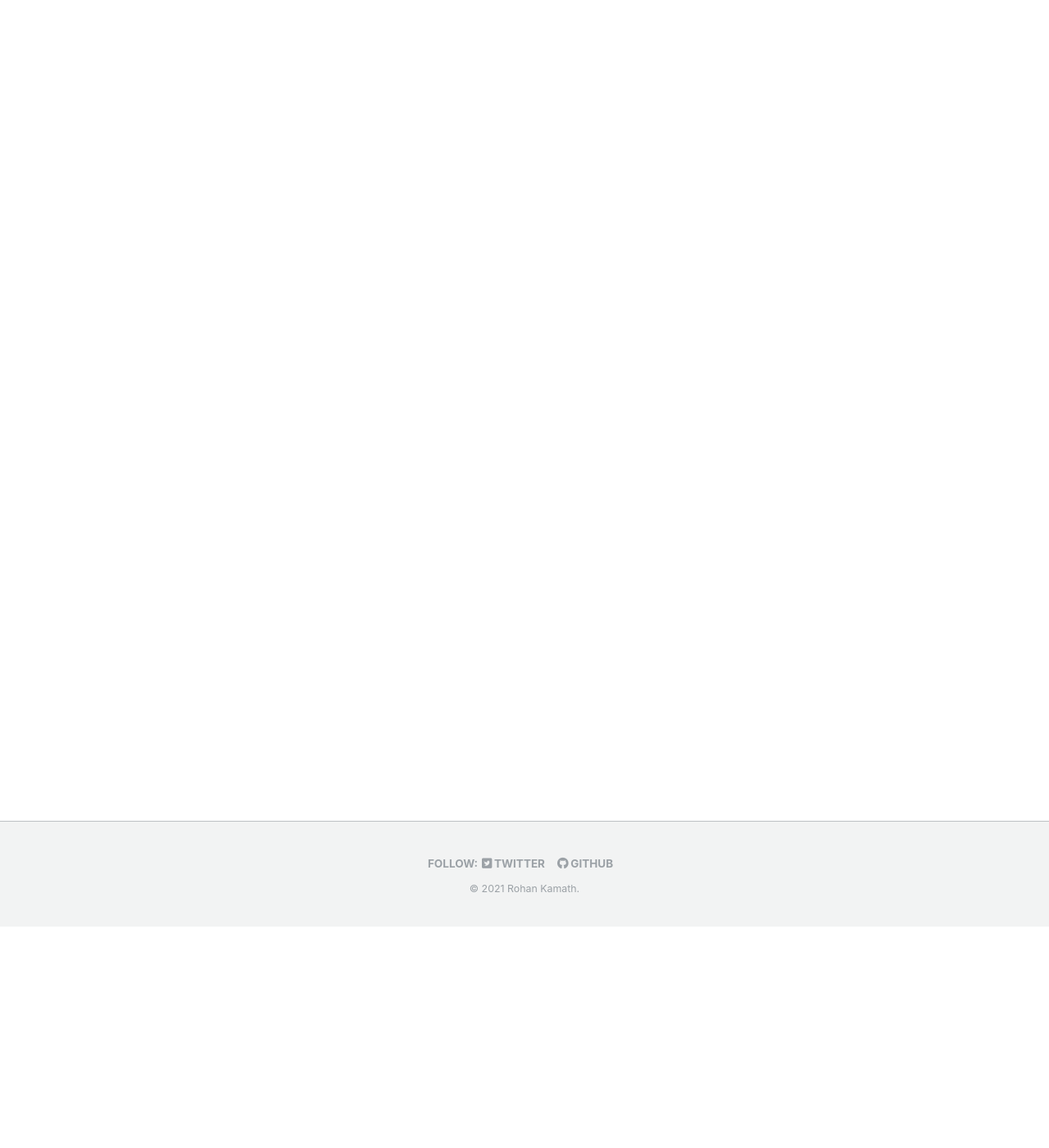
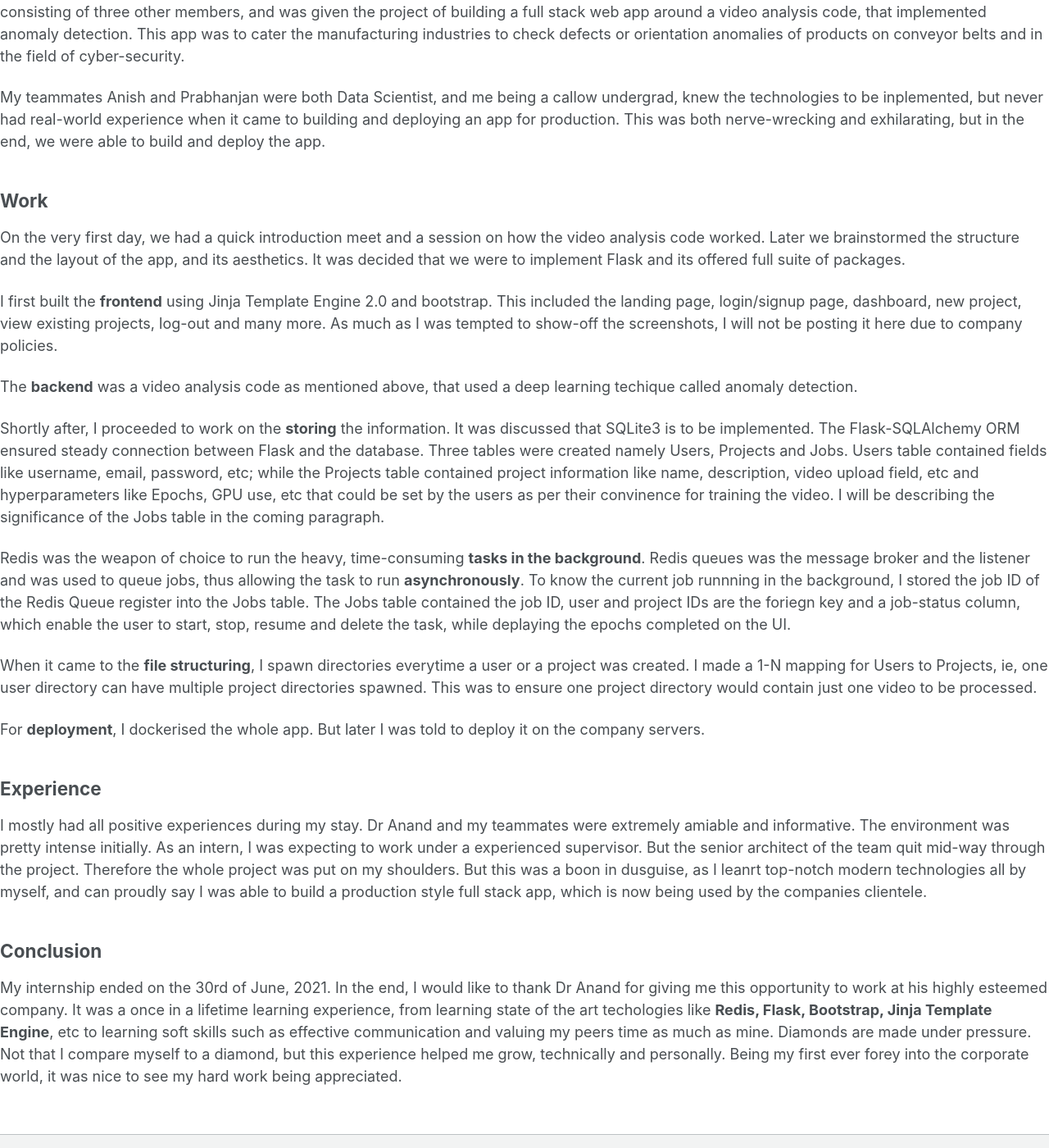
Before and after one commit to rohanrkamath/rohanrkamath.github.io, a Jekyll site: the page built from _posts/2021-07-01-Asquared-iot.md, in a window 1280 px wide and 1400 px high, scrolled down 270 px. Shown: the whole window at 82% size. Built offline with Jekyll 4.4.1, drawn with Linux system fonts in a browser that asks for light colours; our own code applies the rules of GitHub Pages for plain Markdown files; some of the changed text lies outside the part shown.

Commit message:
updated blog post

```diff
--- a/_posts/2021-07-01-Asquared-iot.md
+++ b/_posts/2021-07-01-Asquared-iot.md
@@ -4,4 +4,32 @@ date: 2021-07-01
 permalink: /posts/2021/07/Full-Stack-Web-Developer-at-Asqaured-IoT-My-Experience/
 ---
 
-Test
+I started my internship as a Full Stack Web Developer at [Asquared IoT](https://www.asquared.ai/) on the 1st of January, 2021. [Dr Anand Deshpande](https://www.linkedin.com/in/anand-m-deshpande/), the CEO of A2IoT and CSO of AlgoAnalytics was kind enough to give me a six months internship as his startup.
+
+## Experience
+
+The startup was based in Pune, but due to the rampant spread of COVID-19, it was impossible for me to travel. I was a part of the AutoML team, consisting of three other members, and was given the project of building a full stack web app around a video analysis code, that implemented anomaly detection. This app was to cater the manufacturing industries to check defects or orientation anomalies of products on conveyor belts and in the field of cyber-security.
+
+My teammates Anish and Prabhanjan were both Data Scientist, and me being a callow undergrad, knew the technologies to be inplemented, but never had real-world experience when it came to building and deploying an app for production. This was both nerve-wrecking and exhilarating, but in the end, we were able to build and deploy the app.
+
+## Work
+On the very first day, we had a quick introduction meet and a session on how the video analysis code worked. Later we brainstormed the structure and the layout of the app, and its aesthetics. It was decided that we were to implement Flask and its offered full suite of packages.
+
+I first built the **frontend** using Jinja Template Engine 2.0 and bootstrap. This included the landing page, login/signup page, dashboard, new project, view existing projects, log-out and many more. As much as I was tempted to show-off the screenshots, I will not be posting it here due to company policies.
+
+The **backend** was a video analysis code as mentioned above, that used a deep learning techique called anomaly detection.
+
+Shortly after, I proceeded to work on the **storing** the information. It was discussed that SQLite3 is to be implemented. The Flask-SQLAlchemy ORM ensured steady connection between Flask and the database. Three tables were created namely Users, Projects and Jobs. Users table contained fields like username, email, password, etc; while the Projects table contained project information like name, description, video upload field, etc and hyperparameters like Epochs, GPU use, etc that could be set by the users as per their convinence for training the video. I will be describing the significance of the Jobs table in the coming paragraph.
+
+Redis was the weapon of choice to run the heavy, time-consuming **tasks in the background**. Redis queues was the message broker and the listener and was used to queue jobs, thus allowing the task to run **asynchronously**. To know the current job runnning in the background, I stored the job ID of the Redis Queue register into the Jobs table. The Jobs table contained the job ID, user and project IDs are the foriegn key and a job-status column, which enable the user to start, stop, resume and delete the task, while deplaying the epochs completed on the UI.
+
+When it came to the **file structuring**, I spawn directories everytime a user or a project was created. I made a 1-N mapping for Users to Projects, ie, one user directory can have multiple project directories spawned. This was to ensure one project directory would contain just one video to be processed.
+
+For **deployment**, I dockerised the whole app. But later I was told to deploy it on the company servers.
+
+## Experience
+
+I mostly had all positive experiences during my stay. Dr Anand and my teammates were extremely amiable and informative. The environment was pretty intense initially. As an intern, I was expecting to work under a experienced supervisor. But the senior architect of the team quit mid-way through the project. Therefore the whole project was put on my shoulders. But this was a boon in dusguise, as I leanrt top-notch modern technologies all by myself, and can proudly say I was able to build a production style full stack app, which is now being used by the companies clientele.
+
+## Conclusion
+My internship ended on the 30rd of June, 2021. In the end, I would like to thank Dr Anand for giving me this opportunity to work at his highly esteemed company. It was a once in a lifetime learning experience, from learning state of the art techologies like **Redis, Flask, Bootstrap, Jinja Template Engine**, etc to learning soft skills such as effective communication and valuing my peers time as much as mine. Diamonds are made under pressure. Not that I compare myself to a diamond, but this experience helped me grow, technically and personally. Being my first ever forey into the corporate world, it was nice to see my hard work being appreciated.
```
Also changed, not shown: _pages/cv.md (+2 -2 lines), _posts/2021-06-19-test-post.md (+4 -4 lines).
